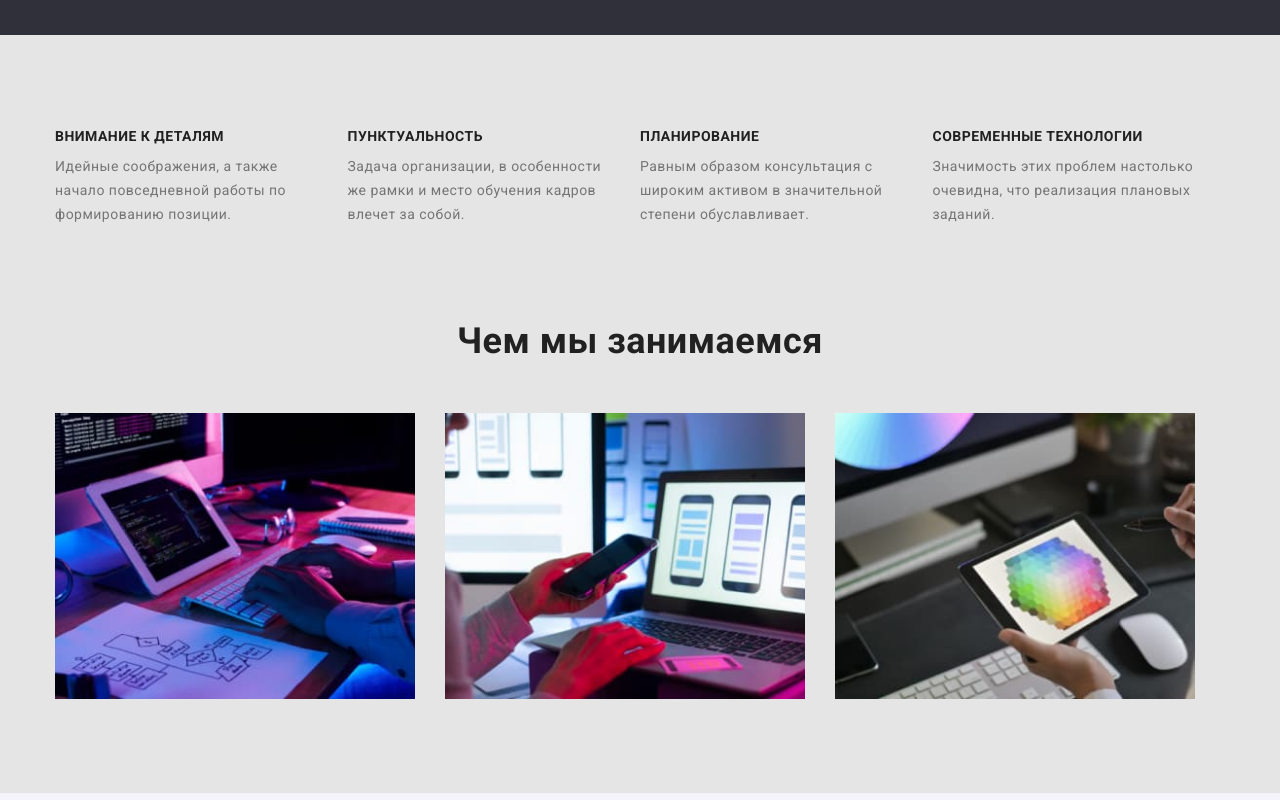
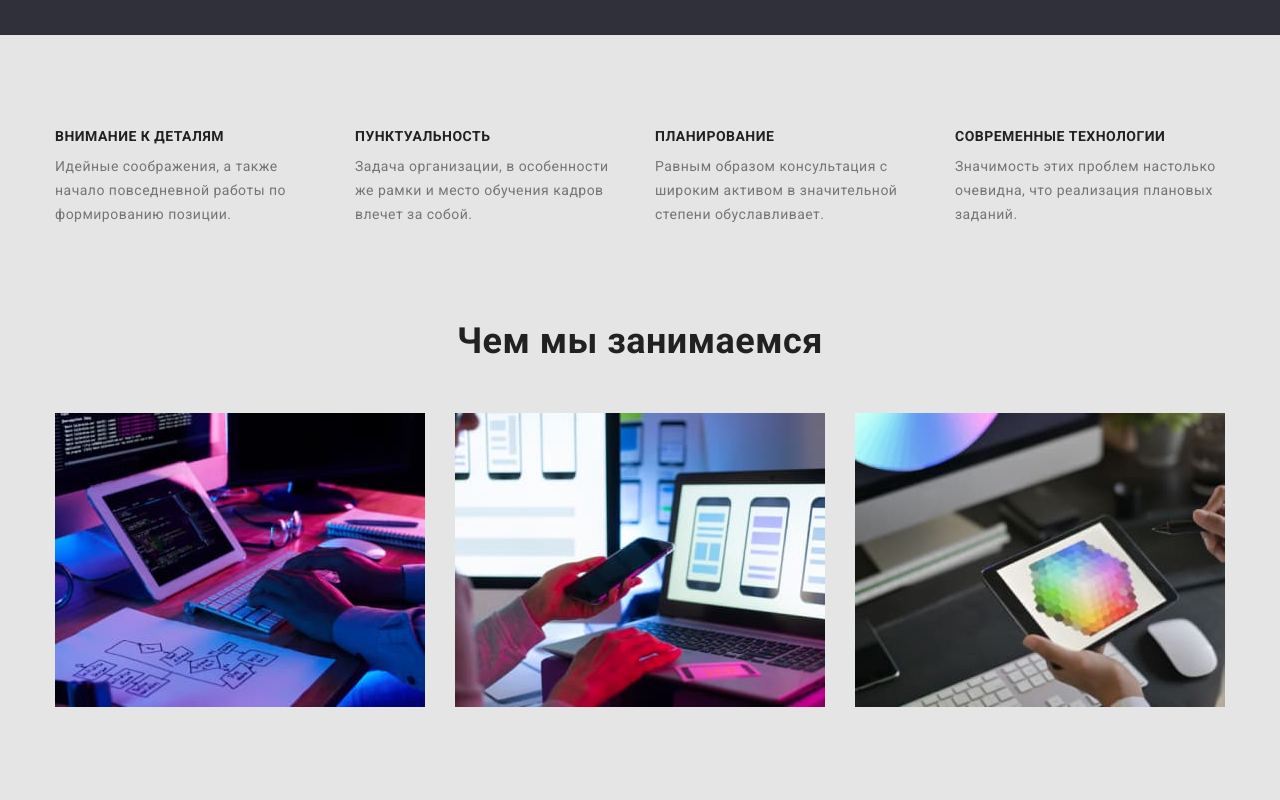
Before and after one commit to Gerlovan-Artur/goit-markup-hw-03, a plain HTML site: page index.html in a window 1280 px wide. Shown: the part 660-1460 px from the top of the page. Drawn offline with nearby package versions, Linux system fonts and the light colour scheme.

Commit message:
добавил размеры картинок

```diff
--- a/css/styles.css
+++ b/css/styles.css
@@ -194,6 +194,7 @@ p {
 .feature-list > .item {
     flex-basis: calc(100% / 4 - var(--feature-gap));
     margin-left: var(--feature-gap);
+    min-width: 270px;
 }
 .feature-list>.item:first-child {
     margin-left: 0;
@@ -237,7 +238,9 @@ p {
 .work > .item {
     flex-basis: calc(100% / 3 - var(--feature-gap));
 
-    width: 370px;
+    min-width: 370px;
+    margin-left: auto;
+    margin-right: auto;
 
 }
 .work .item:not(:first-child) {
@@ -266,6 +269,7 @@ p {
 .team > .item {
     flex-basis: calc(100% / 4 - var(--feature-gap));
     margin-left: var(--feature-gap);
+    min-width: 270px;
 
     background-color: var(--button-text);
     border-bottom-left-radius: 4px;
```
